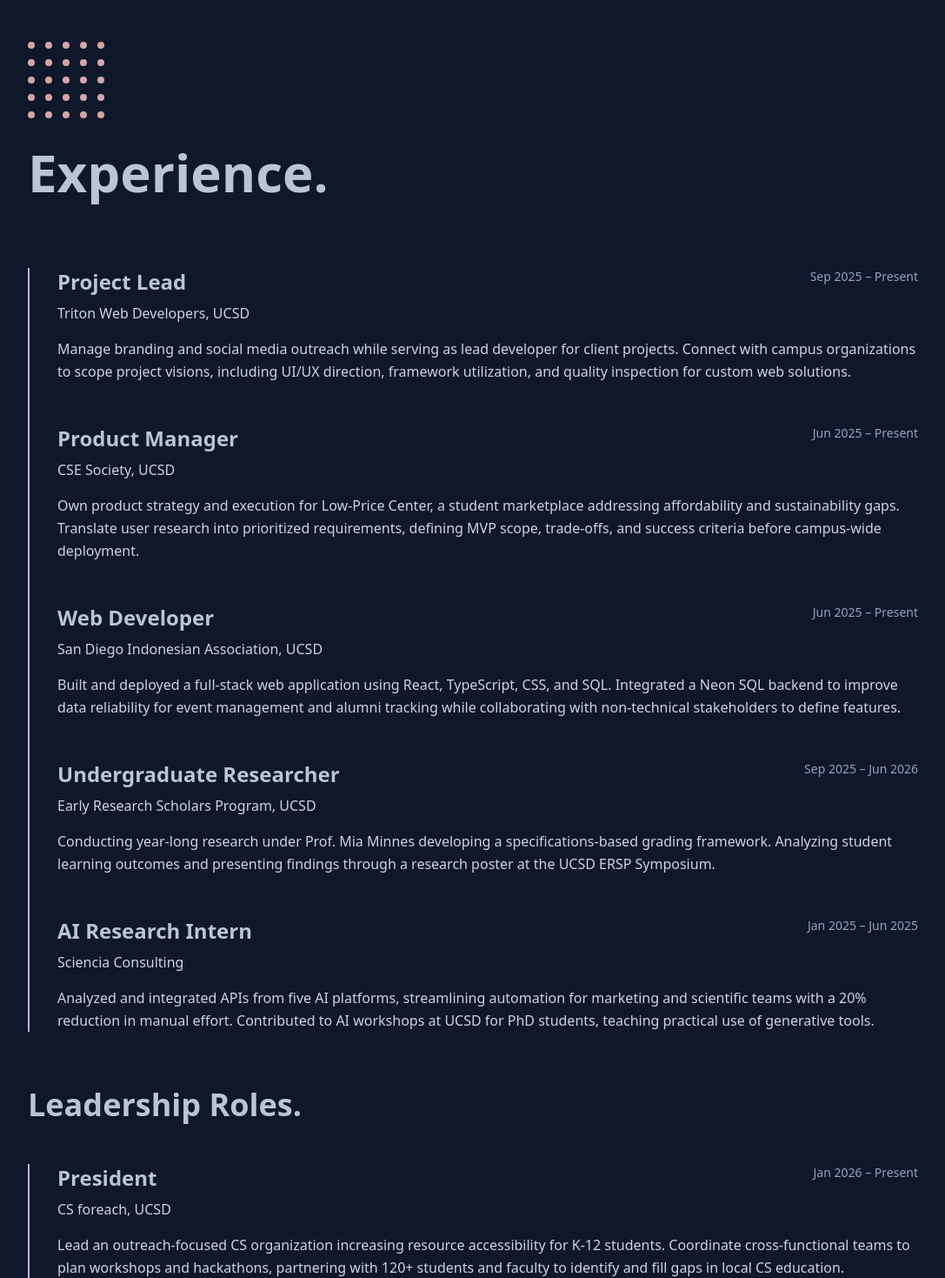
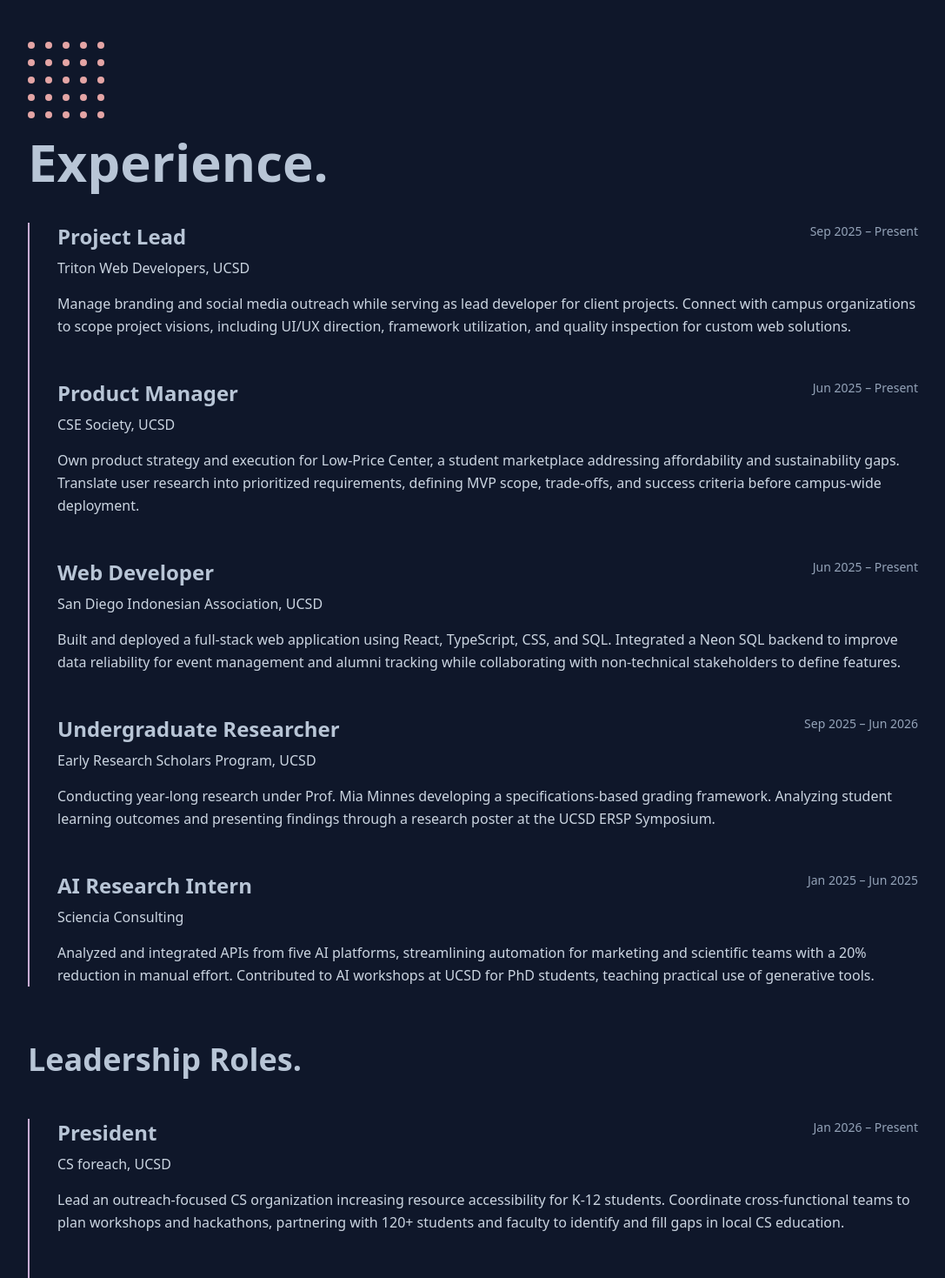
Before and after one commit to nicolesutedja/portfolio, a React (Create React App) app: page /portfolio/experience in a window 1280 px wide. Shown: the part 80-1549 px from the top of the page at 87% size, without its empty margins (96-1183 px from the left). Built offline with nearby package versions, Linux system fonts and the light colour scheme; the HTML template or start-up script is replaced by a standard one.

Commit message:
Added delay quality in dots & updated experience page animation

```diff
--- a/src/components/DecorativeDots.js
+++ b/src/components/DecorativeDots.js
@@ -113,8 +113,8 @@
       initial="hidden"
       whileInView="show"
       viewport={{ once: true, amount: 0.5 }}
-      // Ensure the grid doesn't clip the dots when they get pushed outwards
-      style={{ padding: "40px", margin: "-30px" }}
+      // Fix: Only apply negative margin to top/left/right so it doesn't eat the bottom gap
+      style={{ padding: "20px", margin: "-20px -20px 0px -20px" }}
     >
       {[...Array(5)].map((_, i) => (
         <div key={i} className="flex flex-col gap-3">
--- a/src/components/FadeIn.js
+++ b/src/components/FadeIn.js
@@ -1,12 +1,12 @@
 import React from 'react';
 import { motion } from 'framer-motion';
 
-export default function FadeIn({ children, x = 0, y = 0, duration = 0.8 }) {
+export default function FadeIn({ children, x = 0, y = 0, duration = 0.8, delay = 0 }) {
   return (
     <motion.div
       initial={{ opacity: 0, x: x, y: y }}
       whileInView={{ opacity: 1, x: 0, y: 0 }}
-      transition={{ duration }}
+      transition={{ duration, delay }} // <-- This is the magic word that makes the stagger work!
       viewport={{ once: true, amount: 0, margin: "0px" }}
     >
       {children}
--- a/src/index.css
+++ b/src/index.css
@@ -27,8 +27,8 @@
   text-shadow:
     0 0 5px #c9aed4,
     0 0 10px #c9aed4,
-    0 0 20px #c9aed4,
-    0 0 40px #c9aed4;
+    0 0 15px #c9aed4,
+    0 0 20px #c9aed4;
 }
 
 /* styles.css or Tailwind + custom class */
--- a/src/pages/Experience.js
+++ b/src/pages/Experience.js
@@ -1,5 +1,7 @@
 import React from 'react';
 import { motion } from 'framer-motion';
+import DecorativeDots from '../components/DecorativeDots';
+import FadeIn from '../components/FadeIn';
 
 // --- DATA ---
 const workExperiences = [
@@ -56,38 +58,8 @@
   }
 ];
 
-// --- REUSABLE COMPONENTS ---
 
-// 1. Reusable Animation Wrapper
-const FadeIn = ({ children, x = -20, duration = 0.8, margin = "0px" }) => (
-  <motion.div
-    initial={{ opacity: 0, x }}
-    whileInView={{ opacity: 1, x: 0 }}
-    transition={{ duration }}
-    viewport={{
-          once: true,
-          amount: 0,      // Triggers the millisecond 1 pixel is visible
-          margin: "0px"   // No artificial delay/buffer zone
-        }}
-  >
-    {children}
-  </motion.div>
-);
-
-// 2. Reusable Decorative Dots
-const DecorativeDots = () => (
-  <div className="mb-8 flex gap-3">
-    {[...Array(5)].map((_, i) => (
-      <div key={i} className="flex flex-col gap-3">
-        {[...Array(5)].map((_, j) => (
-          <div key={j} className="w-2 h-2 rounded-full" style={{ backgroundColor: '#d4a5a5' }} />
-        ))}
-      </div>
-    ))}
-  </div>
-);
-
-// 3. Reusable Experience Card
+// Reusable Experience Card
 const ExperienceCard = ({ title, company, date, description }) => (
   <div>
     <div className="flex justify-between items-start mb-4 flex-wrap gap-2">
@@ -110,8 +82,8 @@
 
           <DecorativeDots />
 
-          <FadeIn x={-40}>
-            <h2 className="text-5xl md:text-6xl font-bold mb-20" style={{ color: '#b8c5d6' }}>Experience.</h2>
+          <FadeIn x={-40} duration={0.6}>
+            <h2 className="text-5xl md:text-6xl font-bold mb-10" style={{ color: '#b8c5d6' }}>Experience.</h2>
           </FadeIn>
 
           <div className="space-y-16">
@@ -119,7 +91,7 @@
             {/* Work Experience Section */}
             <div className="border-l-2 pl-8 space-y-12" style={{ borderColor: '#c9aed4' }}>
               {workExperiences.map((exp, index) => (
-                <FadeIn key={index} margin="-20% 0px">
+                <FadeIn key={index} x={-30} duration={0.6} delay={index * 0.1}>
                   <ExperienceCard {...exp} />
                 </FadeIn>
               ))}
@@ -127,13 +99,13 @@
 
             {/* Leadership Section */}
             <div className="mt-20">
-              <FadeIn x={-40} duration={0.7} margin="-20% 0px">
+              <FadeIn x={-40} duration={0.7}>
                 <h3 className="text-3xl md:text-4xl font-bold mb-12" style={{ color: '#b8c5d6' }}>Leadership Roles.</h3>
               </FadeIn>
 
               <div className="border-l-2 pl-8 space-y-12" style={{ borderColor: '#c9aed4' }}>
                 {leadershipRoles.map((role, index) => (
-                  <FadeIn key={index} x={-40} duration={0.7} margin="-20% 0px">
+                  <FadeIn key={index} x={-30} duration={0.6} delay={index * 0.1}>
                     <ExperienceCard {...role} />
                   </FadeIn>
                 ))}
@@ -150,9 +122,12 @@
 
           <DecorativeDots />
 
+          <FadeIn x={-40} duration={0.6}>
             <h2 className="text-5xl md:text-6xl font-bold mb-20" style={{ color: '#b8c5d6' }}>What People Say.</h2>
+          </FadeIn>
 
           <div className="space-y-12">
+            <FadeIn x={-40} duration={0.7}>
               <div className="border-l-4 pl-8" style={{ borderColor: '#c9aed4' }}>
                 <p className="text-xl font-medium text-slate-300 italic mb-4 leading-relaxed">
                   "Nicole interned at Sciencia Consulting, where she quickly stood out for her precision, innovative thinking,
@@ -164,6 +139,7 @@
                 </p>
                 <p className="text-slate-400 font-medium">— Dr. Jill Roughan, Sciencia Consulting</p>
               </div>
+            </FadeIn>
           </div>
 
         </div>
```
Lines whose indentation alone changed are shown as unchanged.
